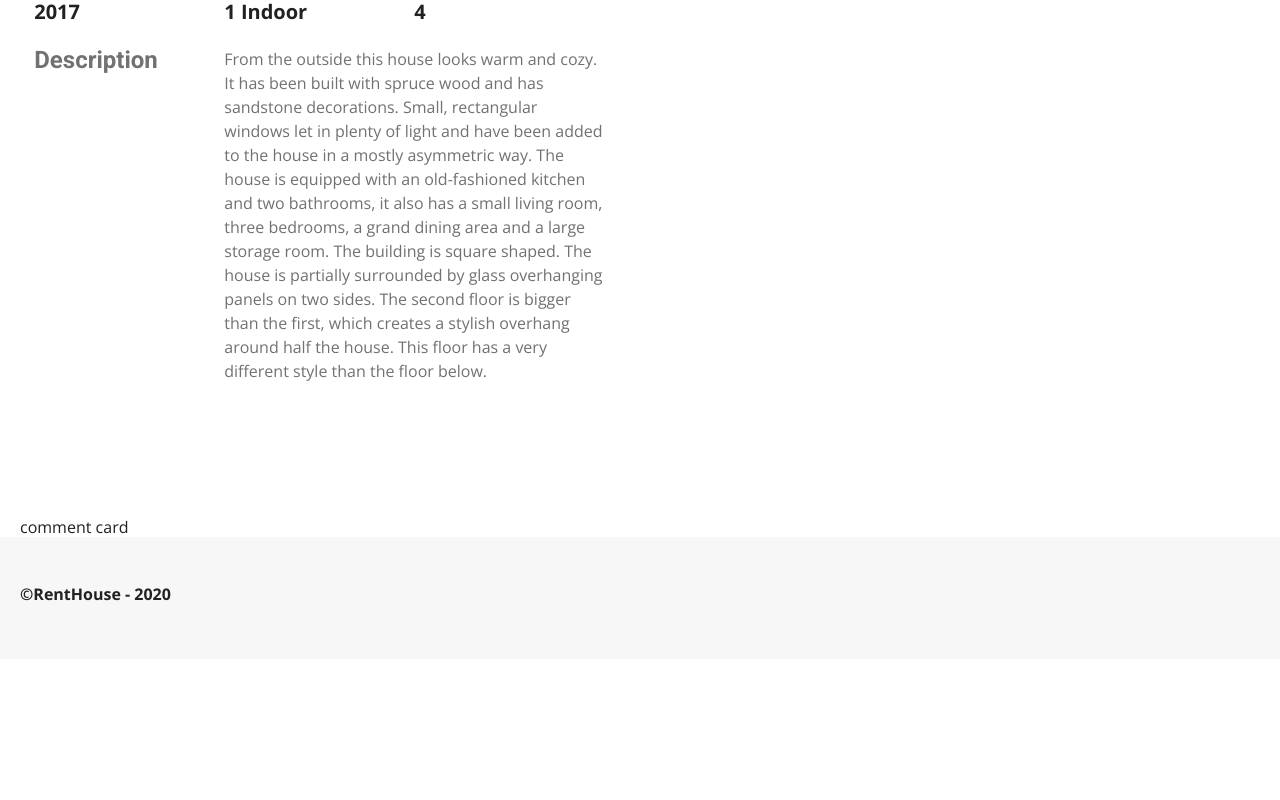
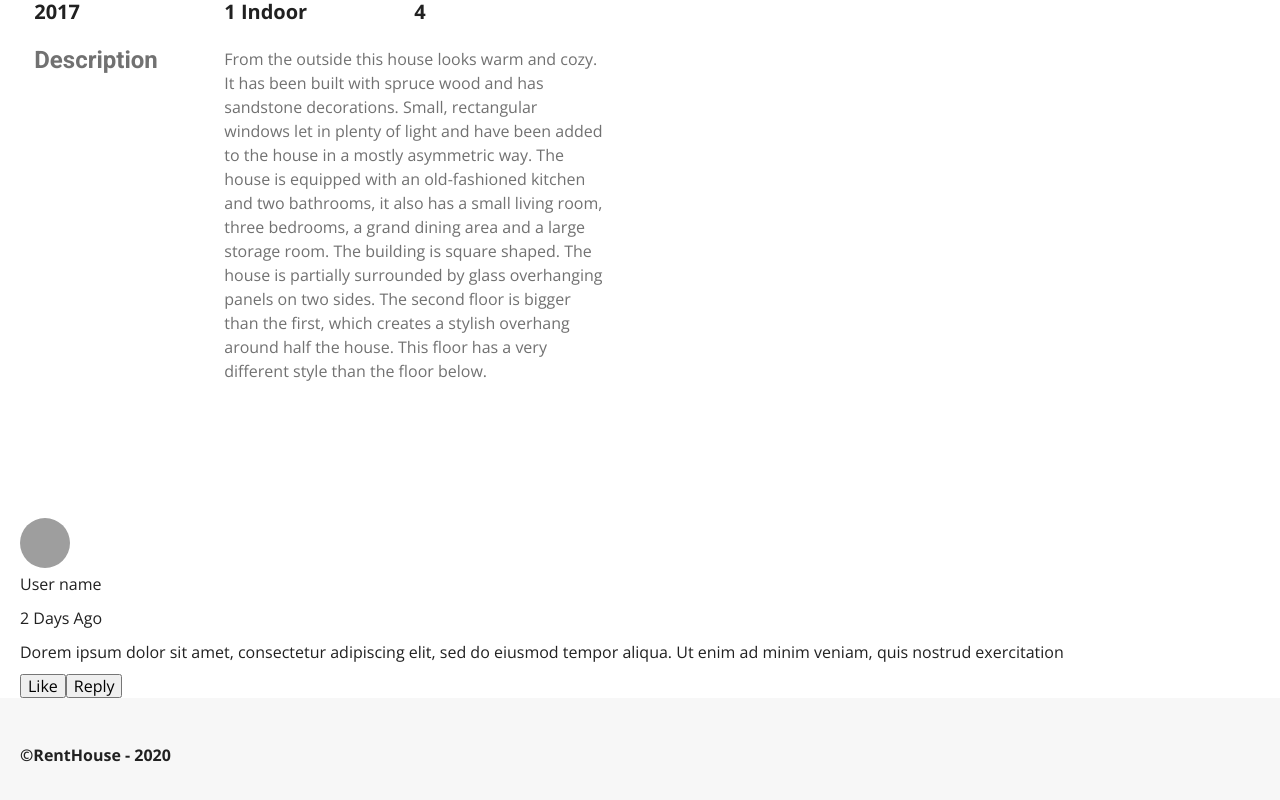
Before and after one commit to akarambizi/Amazu, a React (Create React App) app: page /property in a window 1280 px wide. Shown: the part 638-1438 px from the top of the page. Before the commit the page ends 1297 px from the top, so only its background shows below. Built offline with nearby package versions, Linux system fonts and the light colour scheme; grey boxes are pictures that could not be loaded; a web font is replaced by a local one.

Commit message:
started comment component

```diff
--- a/src/components/comment/Comment.js
+++ b/src/components/comment/Comment.js
@@ -1,10 +1,32 @@
 import React from 'react';
+import styled from 'styled-components';
+import { Text } from '../../styles/elements';
 
+const CommentMain = styled.section`
+    img {
+        width: 50px;
+        height: 50px;
+        border-radius: 50%;
+    }
+`;
 function Comment() {
     return (
-        <div>
-            <p>comment card</p>
-        </div>
+        <CommentMain>
+            <div>
+                <img src="https://images.unsplash.com/photo-1560205001-a7011fc0093c?ixlib=rb-1.2.1&ixid=eyJhcHBfaWQiOjEyMDd9&auto=format&fit=crop&w=750&q=80" alt="user" />
+                <Text>User name</Text>
+                <Text>2 Days Ago</Text>
+                <Text>Dorem ipsum dolor sit amet, consectetur adipiscing elit, sed do eiusmod tempor aliqua. Ut enim ad minim veniam, quis nostrud exercitation</Text>
+            </div>
+            <div>
+                <button type="button" aria-label="Like">
+                    Like
+                </button>
+                <button type="button" aria-label="Reply">
+                    Reply
+                </button>
+            </div>
+        </CommentMain>
     );
 }
 
```
